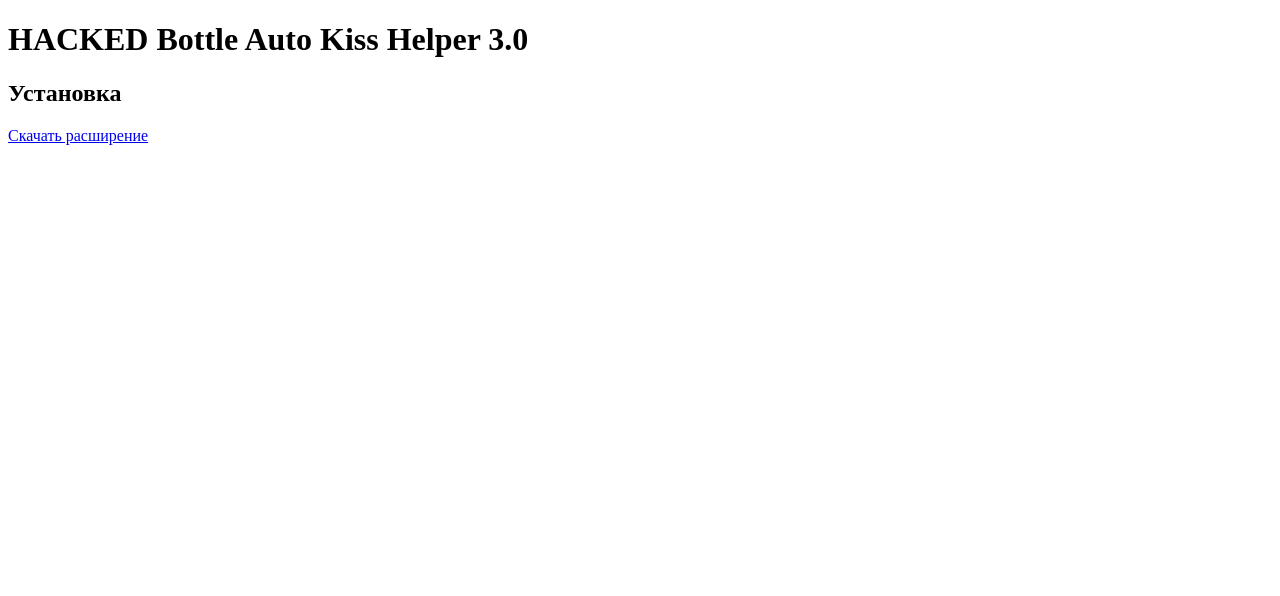
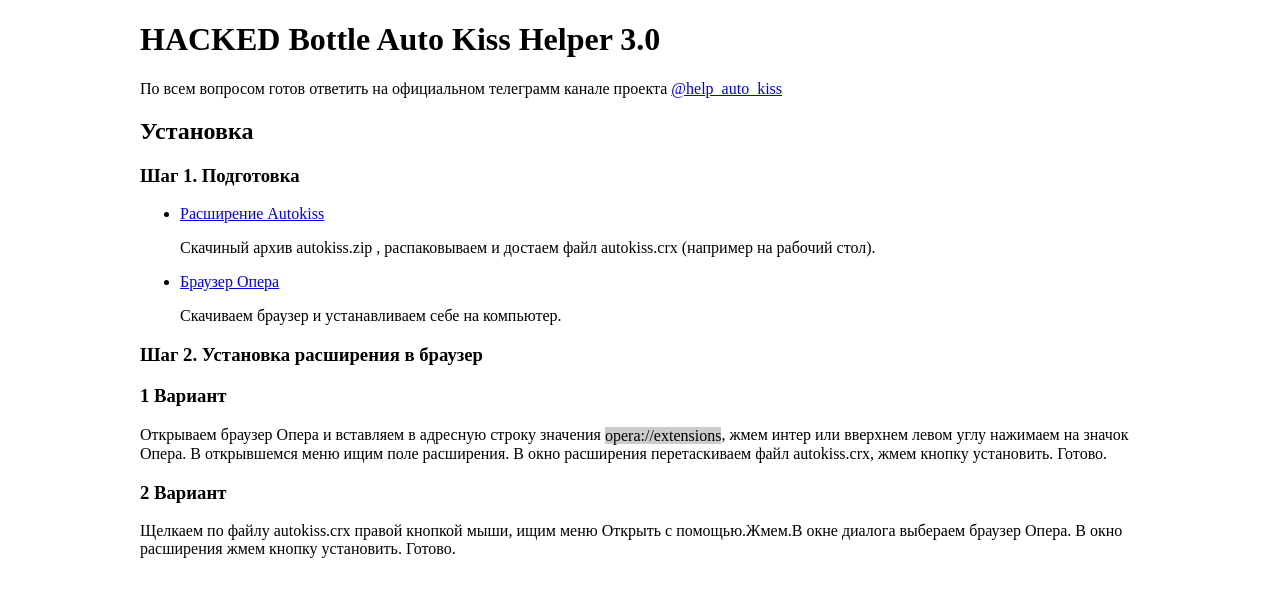
Before and after one commit to suvrick/autokiss, a plain HTML site: page www/index.html in a window 1280 px wide. Drawn offline with Linux system fonts and the light colour scheme.

Commit message:
edit index

```diff
--- a/www/index.html
+++ b/www/index.html
@@ -7,10 +7,60 @@
     <title>Autokiss 3.0</title>
 </head>
 <body>
-    <h1>HACKED Bottle Auto Kiss Helper 3.0</h1>
+    <style>
+        .container {
+            max-width: 1000px;
+            margin: auto;
+        }
 
+        .link {
+            padding: 5;
+            background: #ccc;
+            text-align: center;
+            vertical-align: middle;
+        }
+    </style>
+   <div class="container" >
+        <h1>HACKED Bottle Auto Kiss Helper 3.0</h1>
 
-    <h2>Установка</h2>
-    <a href="autokiss.zip"> Скачать расширение </a>
+        <p>
+            По всем вопросом готов ответить на официальном телеграмм канале проекта <a href="https://t.me/help_auto_kiss" target="blank">@help_auto_kiss</a>
+        </p>
+
+        <h2>Установка</h2>
+        <h3>Шаг 1. Подготовка </h3>
+        <ul>
+            <li>
+                <a href="autokiss.zip"> Расширение Autokiss</a>
+                <p>
+                    Скачиный архив autokiss.zip , распаковываем и достаем файл autokiss.crx (например на рабочий стол).
+                </p>
+            </li>
+            <li>
+                <a href="https://www.opera.com/ru"  target="blank" >Браузер Опера</a>
+               <p>
+                    Скачиваем браузер и устанавливаем себе на компьютер.
+               </p>
+            </li>
+        </ul>
+
+        <h3>Шаг 2. Установка расширения в браузер</h3>
+        <p>
+            <h3>1 Вариант</h3>
+            <p>
+                Открываем браузер Опера и вставляем в адресную строку значения <span class="link">opera://extensions</span>, жмем интер или вверхнем левом углу нажимаем на значок Опера. В открывшемся меню ищим поле расширения.
+                В окно расширения перетаскиваем файл autokiss.crx, жмем кнопку установить.
+                Готово.
+            </p>
+           <h3>  2 Вариант </h3>
+            <p>
+                Щелкаем по файлу autokiss.crx правой кнопкой мыши, ищим меню Открыть с помощью.Жмем.В окне диалога выбераем браузер Опера.
+                В окно расширения жмем кнопку установить.
+                Готово.
+            </p>
+        </p>
+
+   </div>
+
 </body>
 </html>
```
